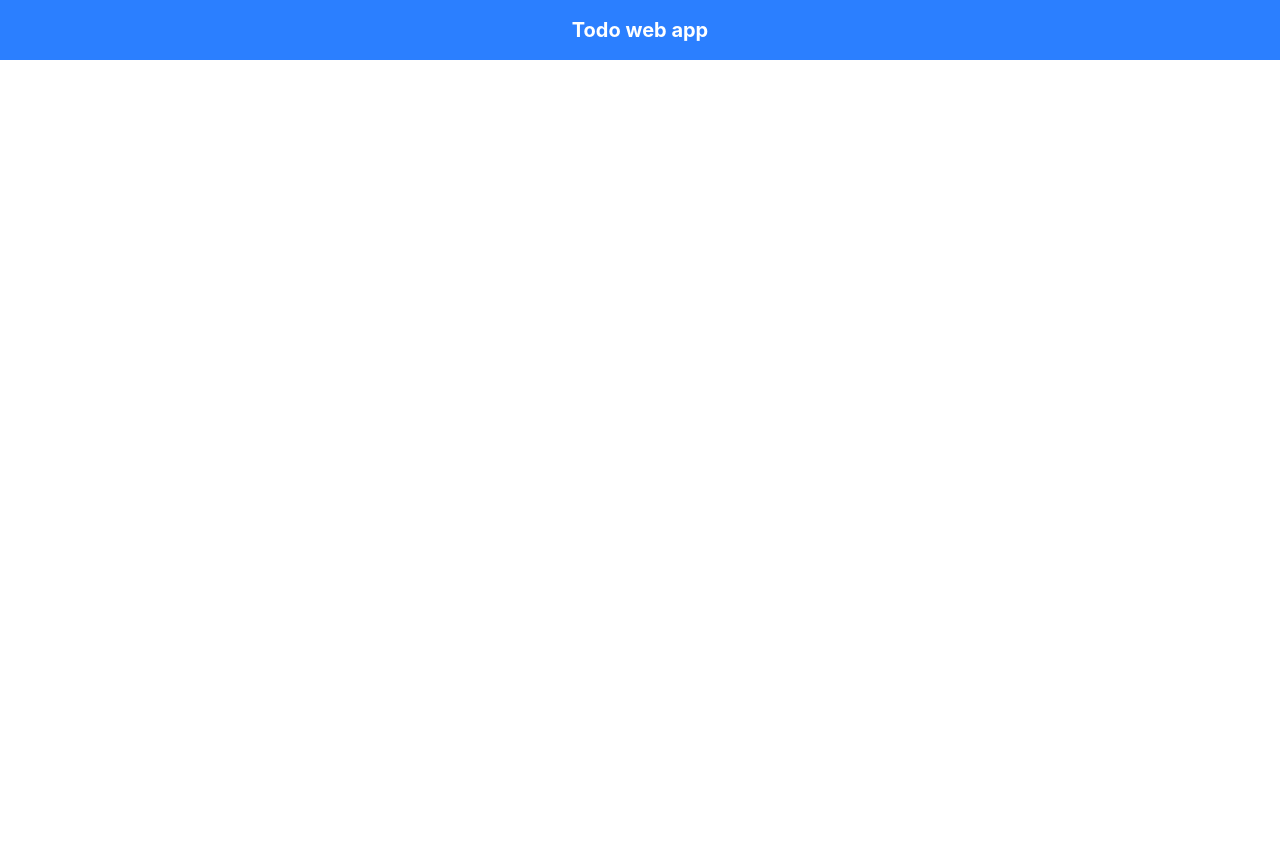
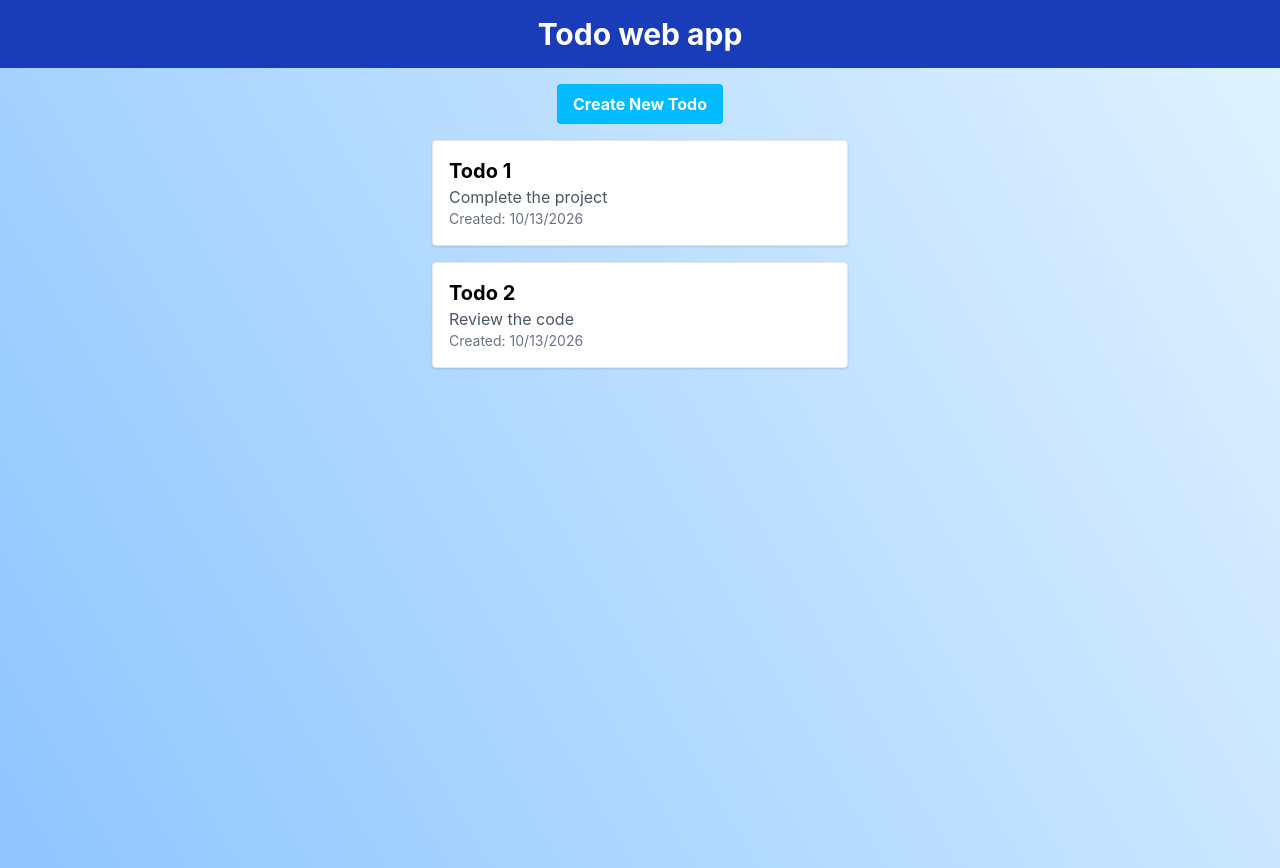
Before and after one commit to DiEmmal/todo_frontend, a React (Vite) app: page / in a window 1280 px wide. Before the commit the page ends 800 px from the top, so only its background shows below. Built offline with nearby package versions, Linux system fonts and the light colour scheme.

Commit message:
feat: add TodoContainer component and update CustomHeader styles

```diff
--- a/src/main.tsx
+++ b/src/main.tsx
@@ -2,9 +2,11 @@ import { StrictMode } from 'react'
 import { createRoot } from 'react-dom/client'
 import './index.css'
 import { CustomHeader } from './shared/components/CustomHeader'
+import { TodoContainer } from './todo/components/TodoContainer'
 
 createRoot(document.getElementById('root')!).render(
   <StrictMode>
     <CustomHeader title={"Todo web app"} />
+    <TodoContainer />
   </StrictMode>,
 )
--- a/src/shared/components/CustomHeader.tsx
+++ b/src/shared/components/CustomHeader.tsx
@@ -1,7 +1,7 @@
 export function CustomHeader({ title }: { title: string }) {
   return (
-    <header className="bg-blue-500 text-white p-4 text-2xl font-semibold text-center">
-      <h1 className="text-xl font-bold">{title}</h1>
+    <header className="bg-blue-800 text-white p-4 font-semibold text-center">
+      <h1 className="text-3xl font-bold">{title}</h1>
     </header>
   )
 }
--- /dev/null
+++ b/src/todo/components/TodoContainer.tsx
@@ -0,0 +1,53 @@
+interface Todo {
+  title: string;
+  task: string;
+  createdAt: Date;
+  completed: boolean;
+  id: string;
+}
+
+const mockTodos: Todo[] = [
+  {
+    title: "Todo 1",
+    task: "Complete the project",
+    createdAt: new Date(),
+    completed: false,
+    id: "1",
+  },
+  {
+    title: "Todo 2",
+    task: "Review the code",
+    createdAt: new Date(),
+    completed: false,
+    id: "2",
+  },
+];
+
+export function TodoContainer() {
+  const handleCreateNewTodo = () => {
+    alert("Todo creation functionality is not implemented yet.");
+  };
+
+  return (
+    <section className="bg-linear-60 from-blue-300 to-sky-100 text-black p-4 w-full h-screen flex flex-col ">
+      <button onClick={handleCreateNewTodo} className="bg-sky-400 hover:bg-sky-500 text-white font-bold py-2 px-4 rounded sm:w-fit mx-auto active:scale-95 transition-transform duration-200">
+        Create New Todo
+      </button>
+
+      <div className="flex flex-col gap-4 mt-4">
+        {mockTodos.map((todo) => (
+          <div
+            key={todo.id}
+            className="bg-white p-4 rounded shadow border border-gray-200 sm:w-1/2 lg:w-1/3 mx-auto hover:shadow-lg transition-shadow duration-300 cursor-pointer"
+          >
+            <h2 className="text-xl font-bold">{todo.title}</h2>
+            <p className="text-gray-600">{todo.task}</p>
+            <p className="text-sm text-gray-500">
+              Created: {todo.createdAt.toLocaleDateString()}
+            </p>
+          </div>
+        ))}
+      </div>
+    </section>
+  );
+}
```
